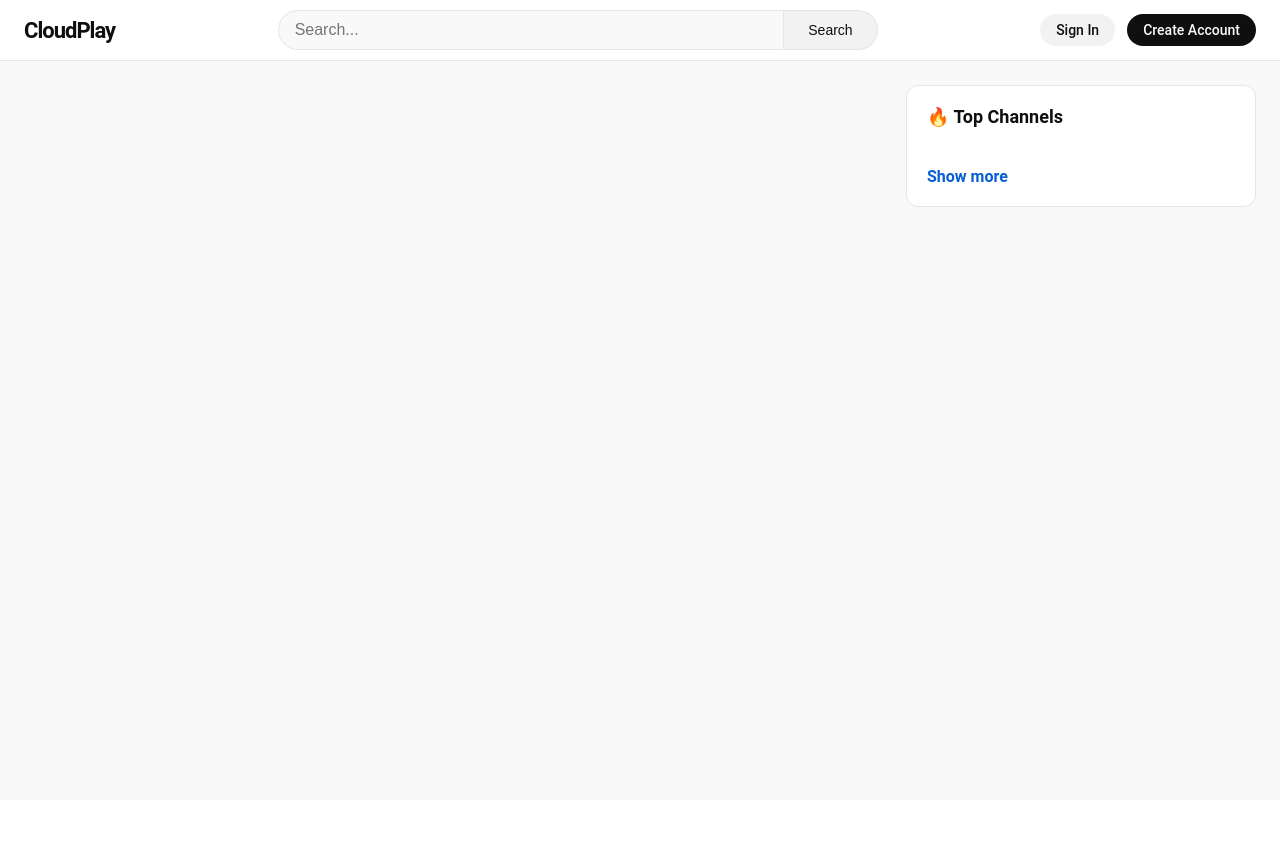
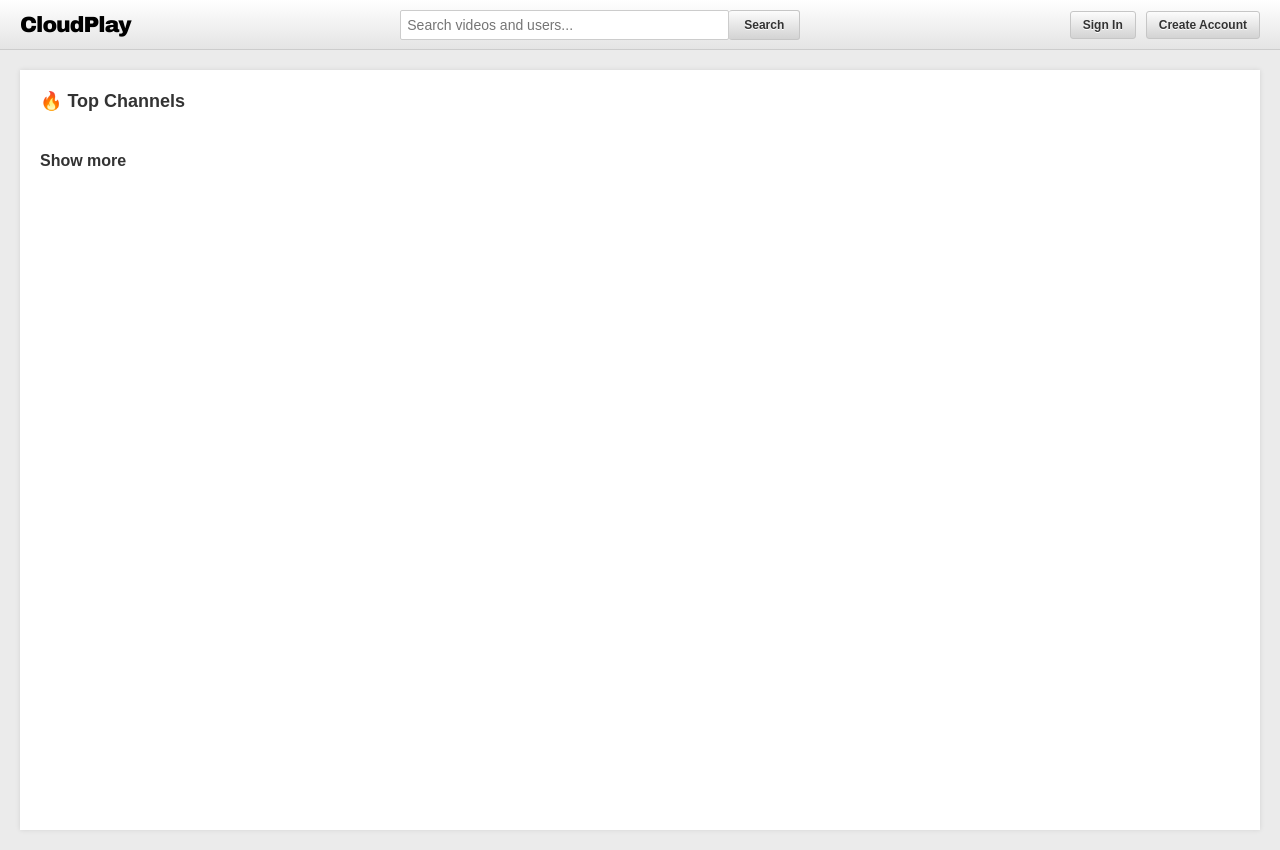
Before and after one commit to korbooru/cl, a Python web app: template templates/index.html in a window 1280 px wide. Before the commit the page ends 207 px from the top, so only its background shows below. Run offline with Jinja, Linux system fonts and the light colour scheme; the template is opened without the code that fills it, so the values that code supplies are empty.

Commit message:
Update base.html

```diff
--- a/templates/base.html
+++ b/templates/base.html
@@ -4,86 +4,97 @@
     <meta charset="UTF-8">
     <meta name="viewport" content="width=device-width, initial-scale=1.0">
     <title>CloudPlay</title>
+    <link rel="stylesheet" href="{{ url_for('static', filename='style.css') }}">
 
+    <!-- Dark Mode Overrides for Inline Styles -->
     <style>
-        :root {
-            --bg-color: #f9f9f9;
-            --nav-bg: #ffffff;
-            --text-main: #0f0f0f;
-            --text-muted: #606060;
-            --border-color: #e5e5e5;
-            --card-bg: #ffffff;
-            --hover-bg: #f2f2f2;
-            --accent: #065fd4;
+        body.dark-theme {
+            background-color: #121212 !important;
+            color: #e0e0e0 !important;
         }
-        body.dark-theme {
-            --bg-color: #0f0f0f;
-            --nav-bg: #0f0f0f;
-            --text-main: #f1f1f1;
-            --text-muted: #aaaaaa;
-            --border-color: #272727;
-            --card-bg: #151515;
-            --hover-bg: #272727;
-            --accent: #3ea6ff;
+        body.dark-theme header {
+            background-color: #1a1a1a !important;
+            border-bottom: 1px solid #333 !important;
         }
-
-        body { background-color: var(--bg-color); color: var(--text-main); font-family: Roboto, Arial, sans-serif; margin: 0; padding: 0; }
-        a { color: var(--text-main); text-decoration: none; }
-
-        /* Navbar */
-        header { display: flex; align-items: center; justify-content: space-between; padding: 10px 24px; background: var(--nav-bg); border-bottom: 1px solid var(--border-color); position: sticky; top: 0; z-index: 100; }
-        .logo a { font-size: 22px; font-weight: bold; letter-spacing: -1px; }
-        .search-bar { display: flex; flex: 1; max-width: 600px; margin: 0 40px; }
-        .search-bar input { flex: 1; padding: 10px 16px; border: 1px solid var(--border-color); border-radius: 20px 0 0 20px; background: var(--bg-color); color: var(--text-main); font-size: 16px; }
-        .search-bar button { padding: 10px 24px; border: 1px solid var(--border-color); border-left: none; border-radius: 0 20px 20px 0; background: var(--hover-bg); color: var(--text-main); cursor: pointer; }
-
-        /* Buttons & Inputs */
-        button, .btn { padding: 8px 16px; border: none; border-radius: 18px; background: var(--hover-bg); color: var(--text-main); cursor: pointer; font-weight: 500; font-size: 14px; }
-        button:hover, .btn:hover { background: var(--border-color); }
-        .btn-primary { background: var(--text-main); color: var(--bg-color); }
-        .btn-primary:hover { background: var(--text-muted); }
-
-        /* Layouts */
-        .page-container { max-width: 1600px; margin: 0 auto; padding: 24px; }
-        .grid-layout { display: flex; gap: 24px; }
-        .main-content { flex: 1; min-width: 0; }
-        .right-sidebar { width: 350px; flex-shrink: 0; }
-
-        /* Video Cards */
-        .video-grid { display: grid; grid-template-columns: repeat(auto-fill, minmax(280px, 1fr)); gap: 20px; margin-bottom: 40px; }
-        .video-card { display: flex; flex-direction: column; gap: 12px; }
-        .video-thumb { width: 100%; aspect-ratio: 16/9; object-fit: cover; border-radius: 12px; background: #000; transition: border-radius 0.2s; }
-        .video-card:hover .video-thumb { border-radius: 4px; }
-        .video-title { font-size: 16px; font-weight: 600; line-height: 1.4; display: -webkit-box; -webkit-line-clamp: 2; -webkit-box-orient: vertical; overflow: hidden; margin: 0; }
-        .video-meta { font-size: 14px; color: var(--text-muted); line-height: 1.5; }
-
-        /* Sidebars & Panels */
-        .panel { background: var(--card-bg); border: 1px solid var(--border-color); border-radius: 12px; padding: 20px; margin-bottom: 20px; }
-        .pfp-mini { width: 36px; height: 36px; border-radius: 50%; object-fit: cover; background: var(--border-color); }
+        body.dark-theme input, body.dark-theme textarea {
+            background-color: #2c2c2c !important;
+            color: #fff !important;
+            border: 1px solid #555 !important;
+        }
+        body.dark-theme .settings-panel, body.dark-theme .video-card {
+            background-color: #1e1e1e !important;
+            border-color: #333 !important;
+            box-shadow: none !important;
+        }
+        body.dark-theme .settings-box {
+            background-color: #2a2a2a !important;
+            border-color: #444 !important;
+        }
+        body.dark-theme .settings-box label, body.dark-theme .settings-box small {
+            color: #ccc !important;
+        }
+        body.dark-theme a {
+            color: #90caf9 !important;
+        }
+        body.dark-theme .feed-section-title {
+            color: #fff !important;
+        }
+        body.dark-theme .sidebar-box {
+            background-color: rgba(255,255,255,0.05) !important;
+            border-color: #333 !important;
+        }
     </style>
 </head>
 <body {% if dark_mode %}class="dark-theme"{% endif %}>
     <header>
-        <div class="logo"><a href="/">CloudPlay</a></div>
-        <form class="search-bar" action="/search" method="GET">
-            <input type="text" name="q" placeholder="Search..." required>
-            <button type="submit">Search</button>
+        <div class="logo">
+            <a href="/">CloudPlay</a>
+        </div>
+
+        <form action="/search" method="GET" style="display: flex; flex: 1; max-width: 400px; margin: 0 20px;">
+            <input type="text" name="q" placeholder="Search videos and users..." required style="flex: 1; padding: 6px; border: 1px solid #ccc; font-size: 14px;">
+            <button type="submit" style="padding: 6px 15px; border-left: none;">Search</button>
         </form>
-        <div style="display: flex; gap: 12px; align-items: center;">
+
+        <div id="navMenu">
             {% if current_user.is_authenticated %}
-                <a href="/upload" class="btn">Upload</a>
-                <a href="/channel/{{ current_user.username }}" class="btn">My Channel</a>
-                <a href="/settings" class="btn">Settings</a>
-                <a href="/logout" class="btn">Logout</a>
+                <div class="user-dropdown" style="display: flex; align-items: center; gap: 8px;">
+                    {% if current_user.pfp %}
+                        <img src="{{ current_user.pfp }}" class="pfp-small" style="width: 30px; height: 30px; object-fit: cover;">
+                    {% else %}
+                        <div class="pfp-small" style="width: 30px; height: 30px; background-color: #ddd;"></div>
+                    {% endif %}
+
+                    <button class="dropdown-btn">{{ current_user.username }} ▼</button>
+                    <div class="dropdown-content">
+                        <a href="/channel/{{ current_user.username }}">My Channel</a>
+                        <a href="/upload">Upload Video</a>
+                        <a href="/settings">Settings</a>
+                        <a href="/logout">Sign Out</a>
+                    </div>
+                </div>
             {% else %}
-                <a href="/login" class="btn">Sign In</a>
-                <a href="/register" class="btn btn-primary">Create Account</a>
+                <div style="display: flex; gap: 10px;">
+                    <button onclick="window.location.href='/login'">Sign In</button>
+                    <button onclick="window.location.href='/register'">Create Account</button>
+                </div>
             {% endif %}
         </div>
     </header>
 
-    <div class="page-container">
+    <!-- System Flash Messages -->
+    {% with messages = get_flashed_messages() %}
+        {% if messages %}
+            <div style="max-width: 800px; margin: 10px auto; background-color: #fff3cd; color: #856404; padding: 10px; border-radius: 4px; border: 1px solid #ffeeba;">
+                {% for message in messages %}
+                    <p style="margin: 0; text-align: center; font-size: 14px;">{{ message }}</p>
+                {% endfor %}
+            </div>
+        {% endif %}
+    {% endwith %}
+
+    <main style="padding: 20px;">
         {% block content %}{% endblock %}
-    </div>
+    </main>
 </body>
 </html>
```
